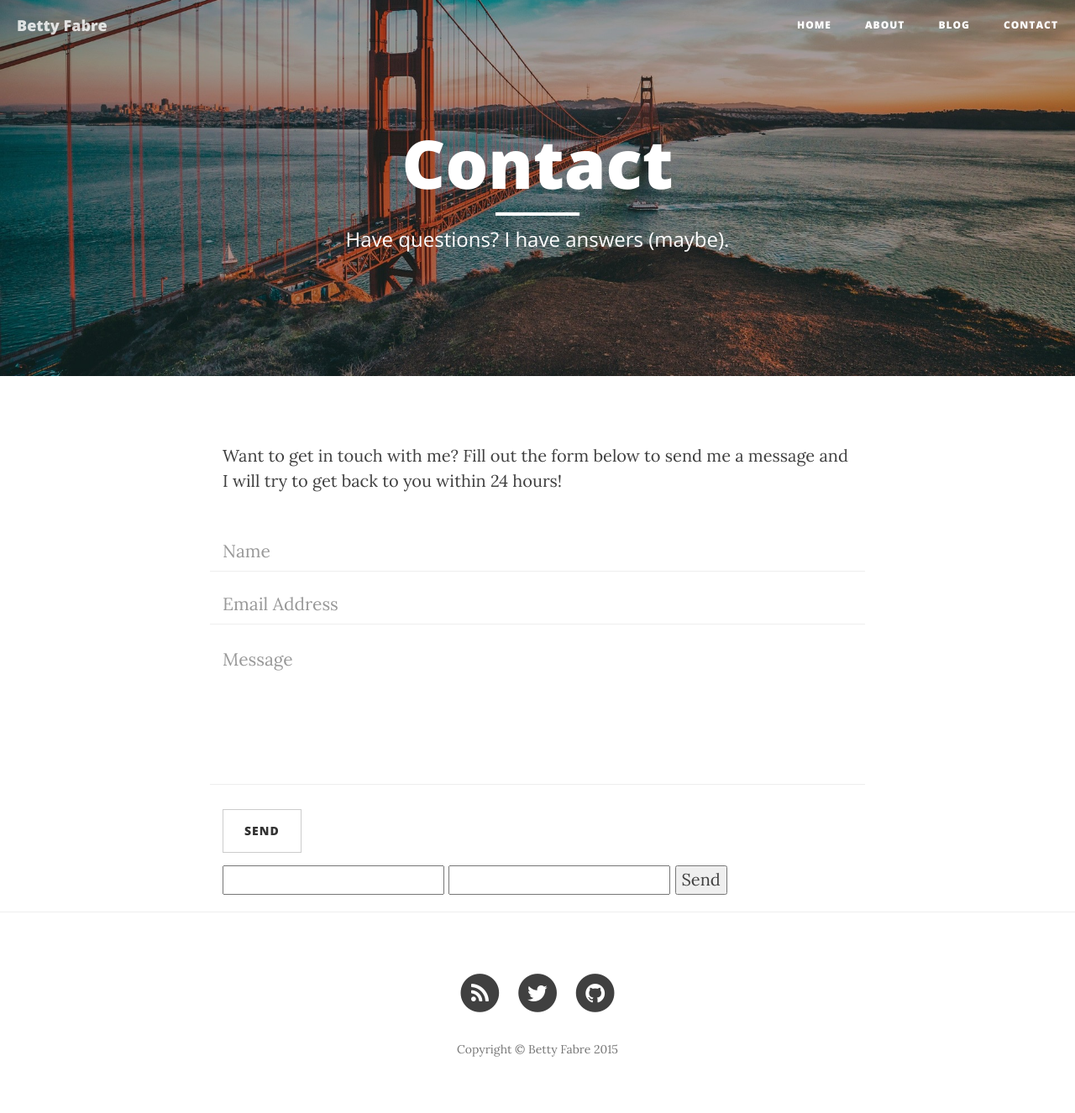
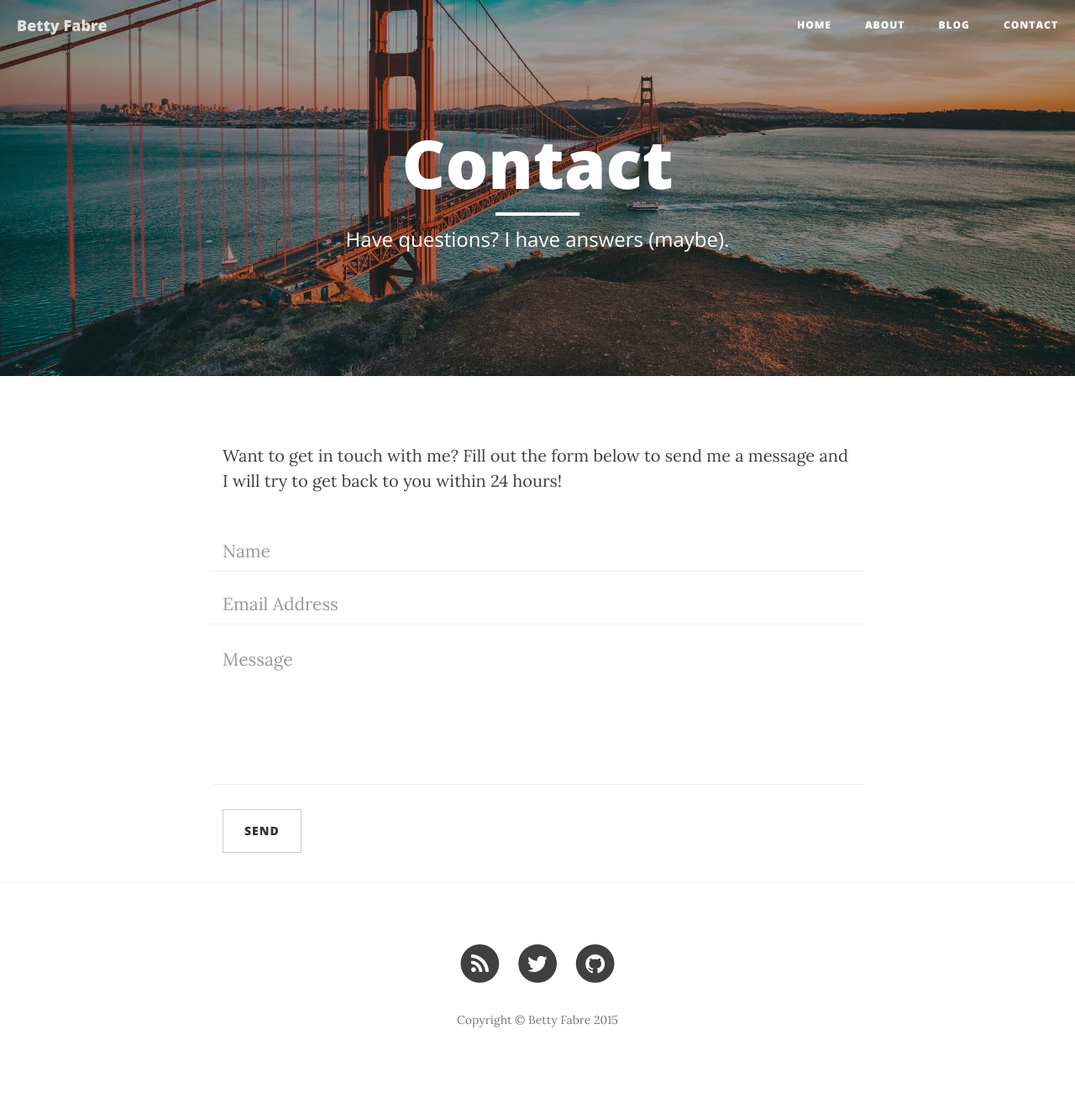
Before and after one commit to asirop/BetFab.github.io, a Jekyll site: the page built from contact.html, in a window 1280 px wide. Shown: the whole page at 84% size. Built offline with Jekyll 4.4.1, drawn with Linux system fonts in a browser that asks for light colours; nearby versions of some CDN libraries; after the commit the page ends 1291 px from its top, so only the background shows below that.

Commit message:
Update contact.html

```diff
--- a/contact.html
+++ b/contact.html
@@ -38,10 +38,3 @@ header-img: "img/sanfr3.jpg"
         </div>
     </div>
 </form>
-
-<form action="//formspree.io/fabre.betty@gmail.com"
-      method="POST">
-    <input type="text" name="name">
-    <input type="email" name="_replyto">
-    <input type="submit" value="Send">
-</form>
```
